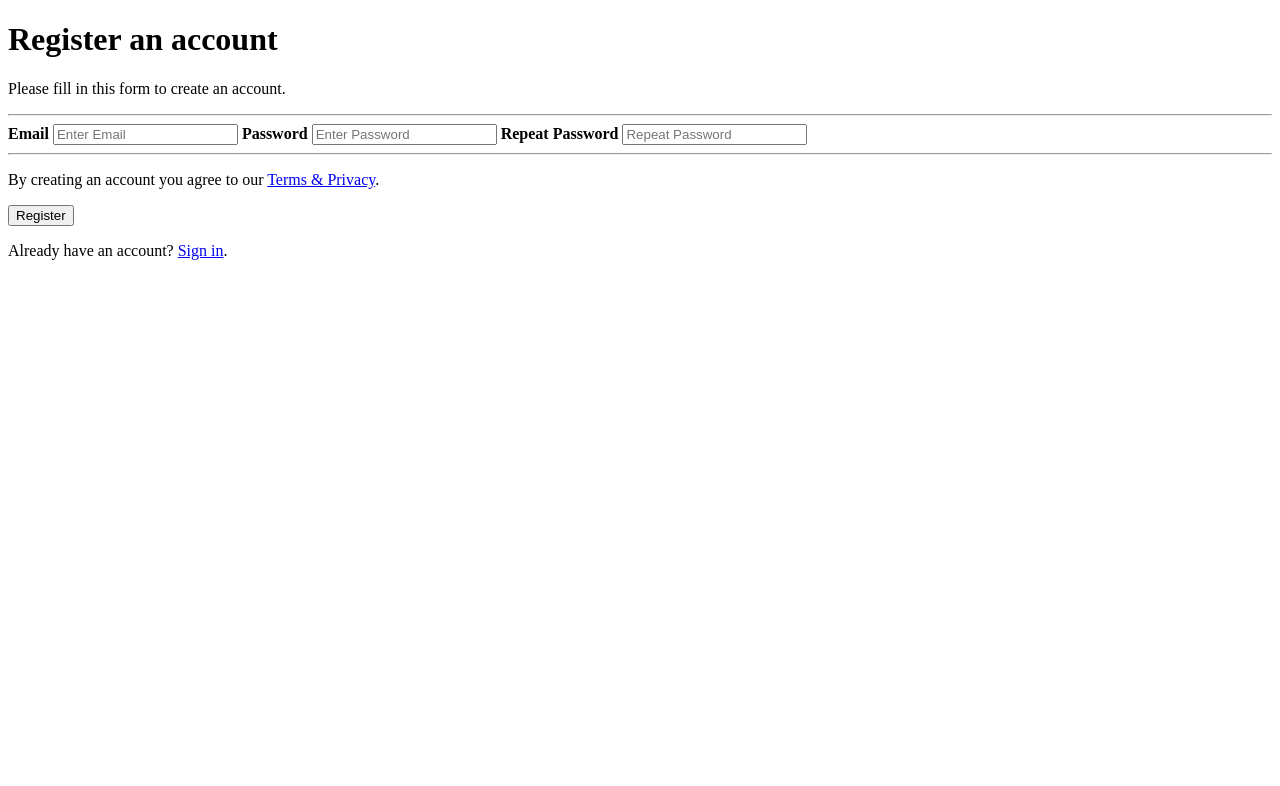
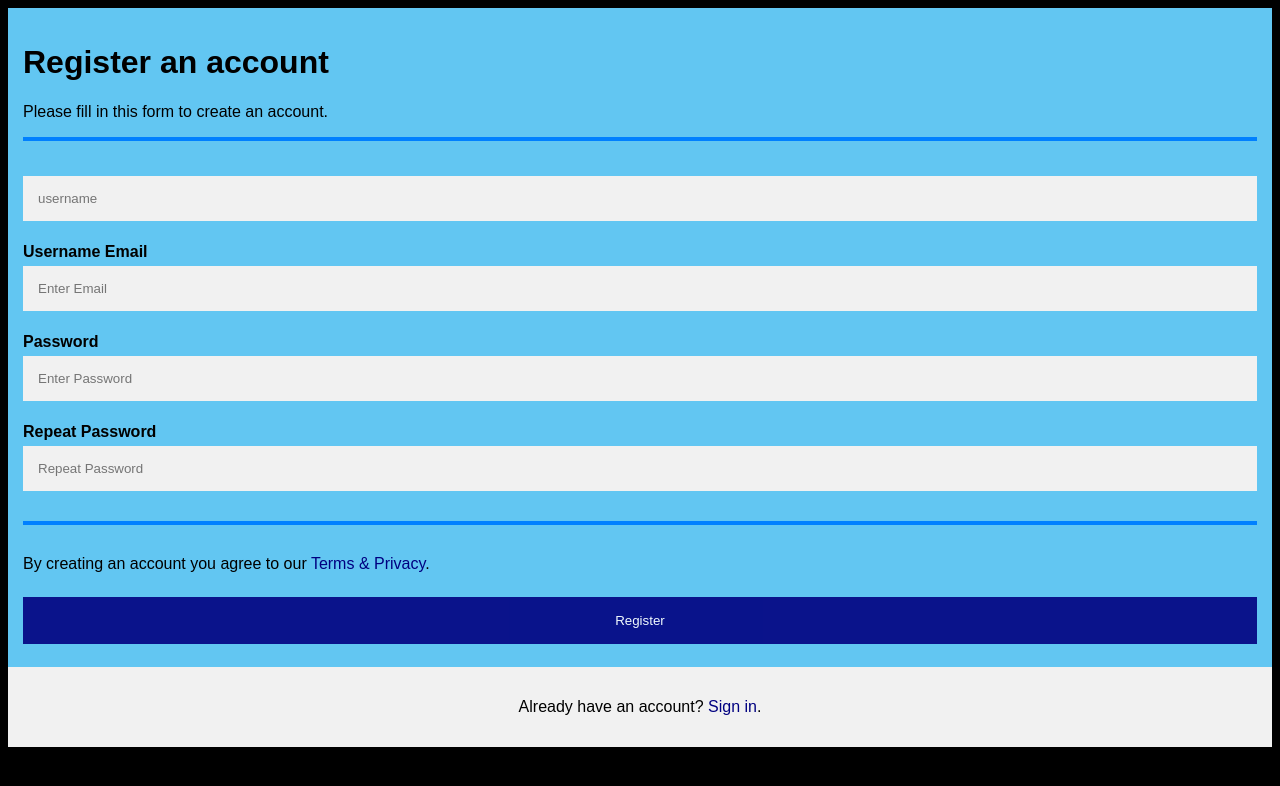
Before and after one commit to comp426-2022-spring/e01-bswigg17, a plain HTML site: page public/index.html in a window 1280 px wide. Drawn offline with Linux system fonts and the light colour scheme.

Commit message:
Finished

```diff
--- a/public/index.html
+++ b/public/index.html
@@ -3,20 +3,24 @@
 <head>
 <meta name="viewport" content="width=device-width, initial-scale=1">
 <!-- 1. Add a link to a stylesheet called "style.css" on the next line -->
+<link rel="stylesheet" href="style.css">
 
 <!-- 2.  Add a link to a script called "script.js" on the next line -->
+<script type="application/javascript" src="script.js"></script>
 </head>
 <body>
 
 <form action="/app/register/">
   <div class="container">
     <!-- 3.  Add the ID "register" to the header on the next line -->
-    <h1>Register an account</h1>
+    <h1 id="register">Register an account</h1>
     <p>Please fill in this form to create an account.</p>
     <hr>
 
     <!-- 4. Using the other form fields below as an example, create a new form field for a username. Give it a label also. -->
 
+    <input name="username" type="text" placeholder="username" id="username" required>
+    <label for="username"><b>Username</b></label>
     <!-- 5. The name and ID of the input should be "username" -->
 
 
@@ -30,14 +34,14 @@
     <input type="password" placeholder="Repeat Password" name="pass-repeat" id="pass-repeat" required>
     <hr>
     <!-- 6. Change the link on the next line to lead to a (nonexistent) page called "/info/terms/" -->
-    <p>By creating an account you agree to our <a href="#">Terms & Privacy</a>.</p>
+    <p>By creating an account you agree to our <a href="/info/terms/">Terms & Privacy</a>.</p>
 
     <button type="submit" class="registerbtn">Register</button>
   </div>
 
   <div class="container signin">
     <!-- 7. Change the link on the next line to lead to a (nonexistent) page called "/app/login/" -->
-    <p>Already have an account? <a href="#">Sign in</a>.</p>
+    <p>Already have an account? <a href="/app/login">Sign in</a>.</p>
   </div>
 </form>
 
--- a/public/style.css
+++ b/public/style.css
@@ -8,11 +8,12 @@ body {
 }
 
 /* 8. Add style to divs with the "container" class */
+.container
  {
   /* 9. Add 15px padding */
-
+  padding: 15px;
   /* 10. Make the background color of the container Carolina Blue using the hex code defined here: https://en.wikipedia.org/wiki/Carolina_blue*/
-
+  background-color: #62C6F2;
 }
 
 input[type=text], input[type=password] {
@@ -30,30 +31,35 @@ input[type=text]:focus, input[type=password]:focus {
 }
 
 /* 11. Style only the h1 with id "register" */
-h1 {
+h1 #register {
   /* 12. Make the text BOLD */
-
-  /* 13. Make the text color navy (look up the hex code for navy)
+  font-size: bold;
+  /* 13. Make the text color navy (look up the hex code for navy) */
+  color: #000080;
 
 }
 
 hr {
   /* 14. Override default hr style with a 30-pixel bottom margin */
+  margin-bottom: 30px;
 
   /* 15. Add a 2-pixel solid azure border (look up the hex code). */
-
+  border: solid #0080FF 2px;
 }
 
 /* 16. Set a style for the submit button with "registerbtn" class */
+.registerbtn
  {
   /* 17. Set the background color to navy using the hex color */
+  background-color: #000080;
 
   /* 18. Set the text color to white using the hex color */
+  color: #FFFFFF;
 
   padding: 16px 20px;
   margin: 8px 0;
   /* 19. Set it to have no border */
-
+  border: none;
   cursor: pointer;
   width: 100%;
   opacity: 0.9;
@@ -65,21 +71,22 @@ hr {
 
 a {
   /* 20. Make link text color navy blue (look up the hex code) */
-  color: ;
+  color: #000080;
   /* 21. Set the text-decoration to none for links */
-  text-decoration: ;
+  text-decoration: none;
 }
 
 /* 22. Set style for links using the :hover pseudoclass */
+a:hover
  {
   /* 23. Change the color of links to azure on mouseover */
-
+  color: #0080FF;
   /* 24. Set the text-decoration to underline for links on mouseover */
-
+  text-decoration: underline;
 }
 
 .signin {
-  background-color: #f1f1f1
+  background-color: #f1f1f1;
   /* 25. Align the text for the section with class "signin" to be centered */
-
+  text-align: center;
 }
```
